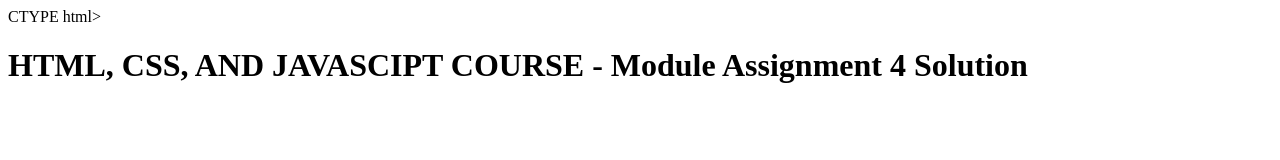
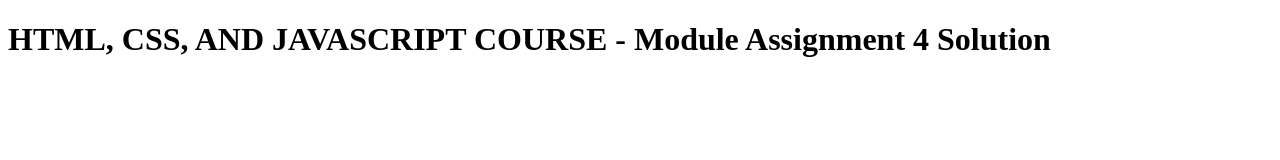
Before and after one commit to hkprogramming/hk, a plain HTML site: page index.html in a window 1280 px wide. Drawn offline with Linux system fonts and the light colour scheme.

Commit message:
first commit

```diff
--- a/SpeakGoodBye.js
+++ b/SpeakGoodBye.js
@@ -0,0 +1,8 @@
+(function(window) {
+  let byeSpeaker = new Object();
+  let speakWord = "Good Bye";
+  byeSpeaker.speak = function speak(name) {
+      console.log(speakWord + " " + name);
+  };
+  window.byeSpeaker = byeSpeaker;
+})(window);
--- a/SpeakHello.js
+++ b/SpeakHello.js
@@ -0,0 +1,8 @@
+(function(window) {
+  var helloSpeaker = new Object();
+  var speakWord = "Hello";
+  helloSpeaker.speak = function(name) {
+      console.log(speakWord + " " + name);
+  };
+  window.helloSpeaker = helloSpeaker;
+})(window);
--- a/index.html
+++ b/index.html
@@ -1,4 +1,4 @@
-CTYPE html>
+<!DOCTYPE html>
 <html>
 <head>
   <meta charset="utf-8">
@@ -8,6 +8,6 @@ CTYPE html>
   <script src="script.js"></script>
 </head>
 <body>
-  <h1>HTML, CSS, AND JAVASCIPT COURSE - Module Assignment 4 Solution</h1>
+  <h1>HTML, CSS, AND JAVASCRIPT COURSE - Module Assignment 4 Solution</h1>
 </body>
 </html>
--- a/script.js
+++ b/script.js
@@ -0,0 +1,11 @@
+(function () {
+  let names = ["Yaakov", "John", "Jen", "Jason", "Paul", "Frank", "Larry", "Paula", "Laura", "Jim"];
+  for (let i = 0; i < names.length; i++) {
+    let firstLetter = names[i].charAt(0).toLowerCase();
+    if (firstLetter === 'j') {
+      byeSpeaker.speak(names[i]);
+    } else {
+      helloSpeaker.speak(names[i]);
+    }
+  }
+})();
```
